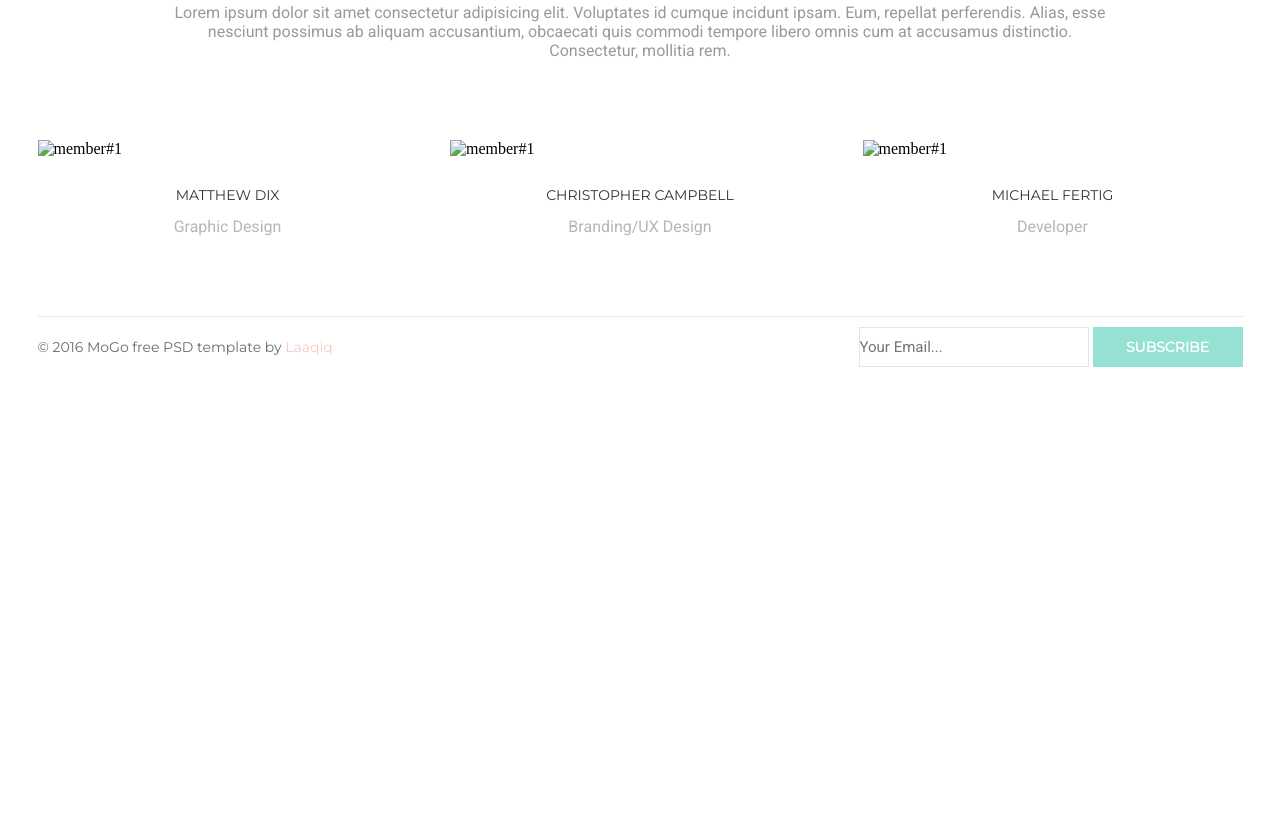
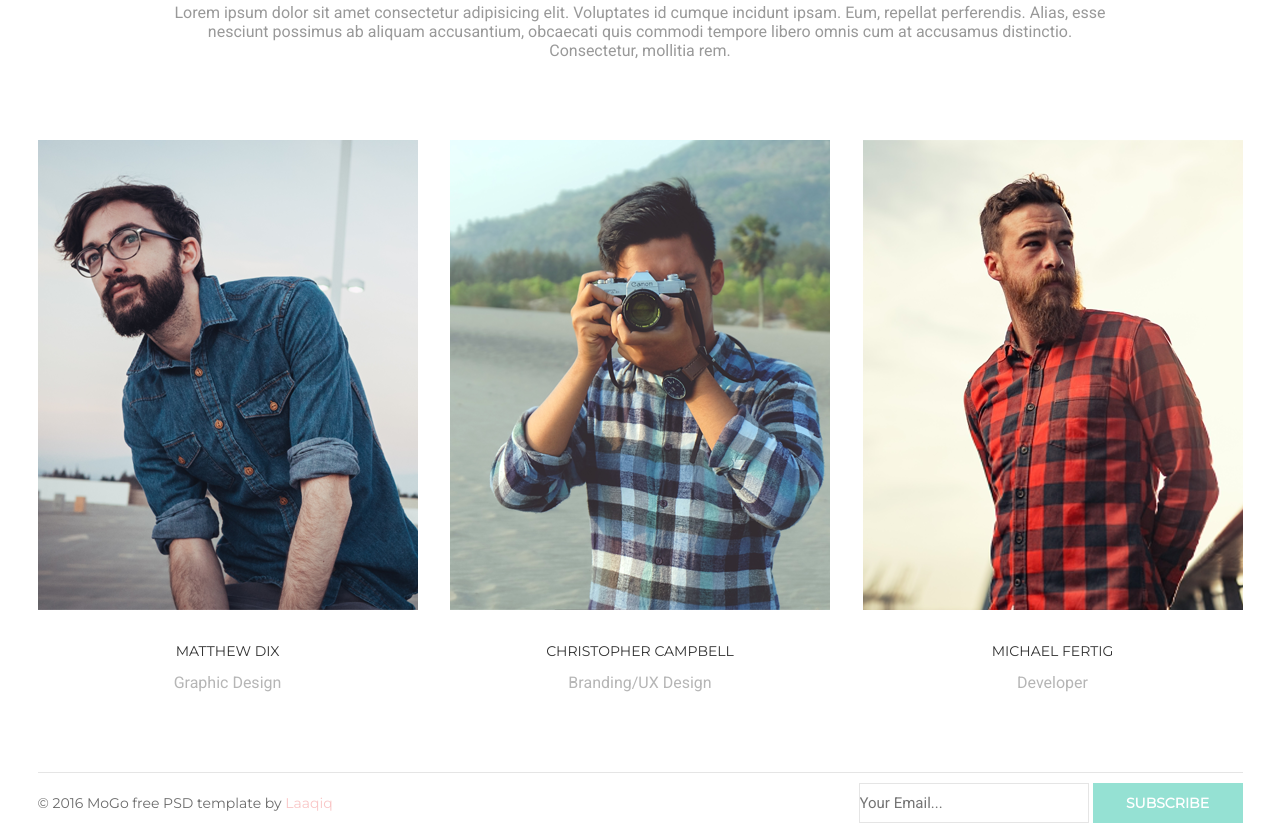
Before and after one commit to elenaBolshunova/goit-fe-course, a plain HTML site: page hw-06/index.html in a window 1280 px wide. Shown: the part 940-1775 px from the top of the page. Before the commit the page ends 1550 px from the top, so only its background shows below. Drawn offline with Linux system fonts and the light colour scheme; the site is published under a folder, as on GitHub Pages, so addresses that start at the root find nothing.

Commit message:
Correct img-html

```diff
--- a/hw-06/index.html
+++ b/hw-06/index.html
@@ -80,7 +80,7 @@
                 <div class="box-phototeam">
                     <div class="member">
                         <div class="member-photo">
-                            <img src="/img/member-1.png" alt="member#1" width="380px" height="470px">
+                            <img src="img/member-1.png" alt="member#1" width="380px" height="470px">
                         </div>
                         <h4 class="member-name">Matthew Dix</h4>
                         <p class="member-info">Graphic Design</p>
@@ -101,7 +101,7 @@
                     </div>
                     <div class="member">
                         <div class="member-photo">
-                            <img src="/img/member-2.png" alt="member#1" width="380px" height="470px">
+                            <img src="img/member-2.png" alt="member#1" width="380px" height="470px">
                         </div>
                         <h4 class="member-name">Christopher Campbell</h4>
                         <p class="member-info">Branding/UX Design</p>
@@ -122,7 +122,7 @@
                     </div>
                     <div class="member">
                         <div class="member-photo">
-                            <img src="/img/member-3.png" alt="member#1" width="380px" height="470px">
+                            <img src="img/member-3.png" alt="member#1" width="380px" height="470px">
                         </div>
                         <h4 class="member-name">Michael Fertig</h4>
                         <p class="member-info">Developer</p>
```
